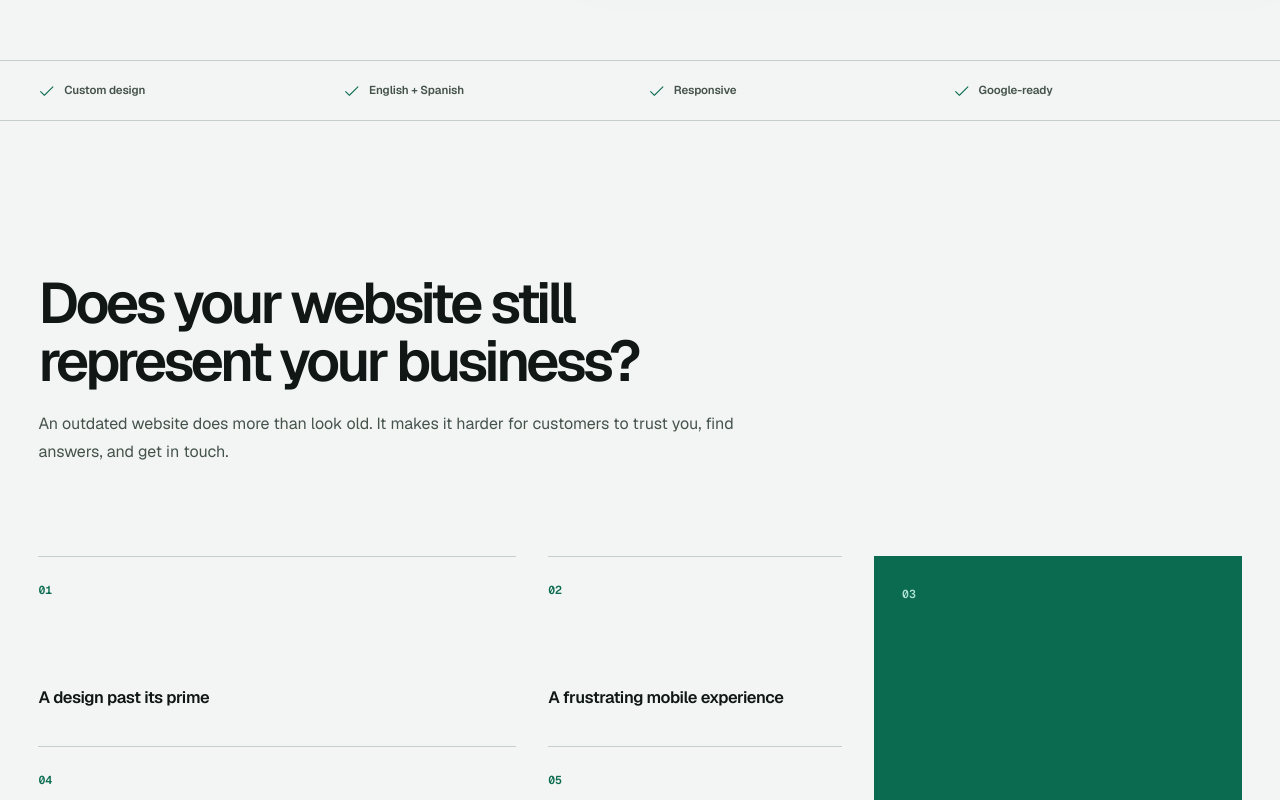
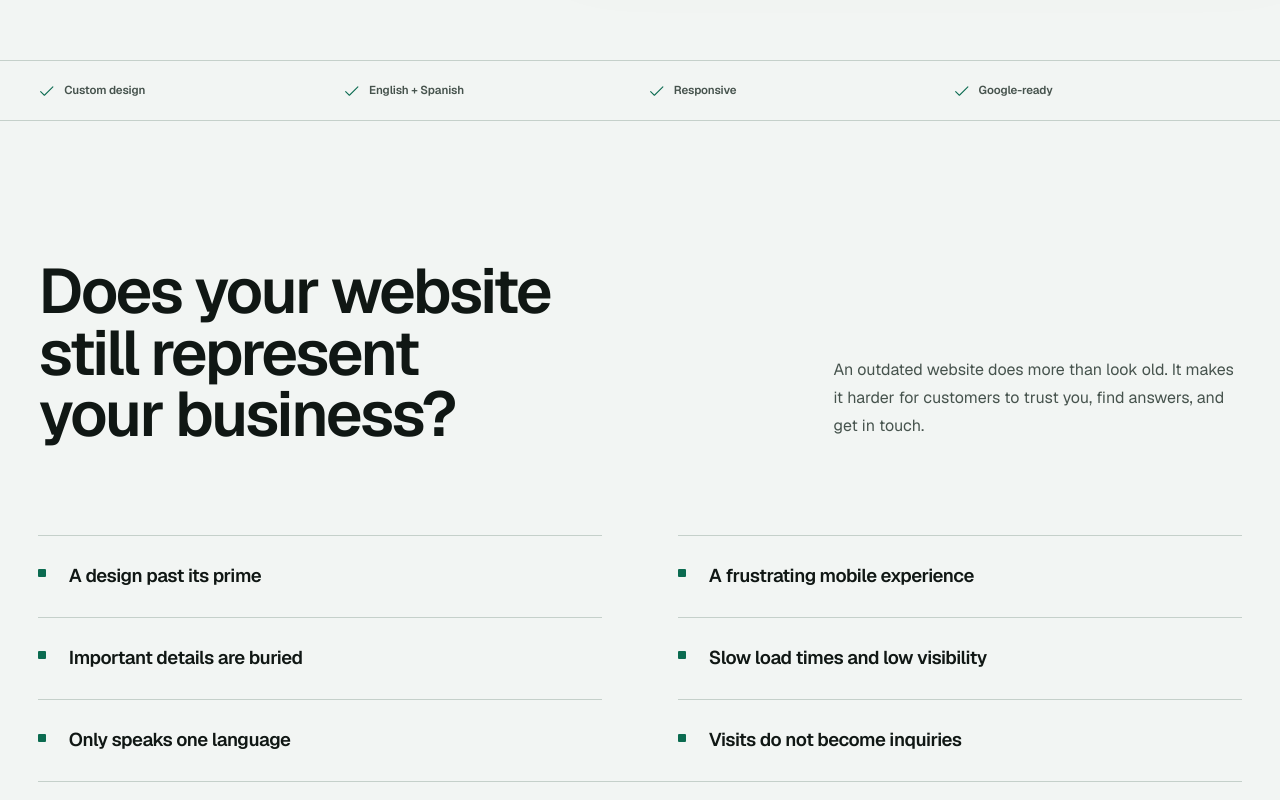
Before and after one commit to JohsonRodriguez/emprendimiento, a Next.js app: page /en in a window 1280 px wide. Shown: the part 740-1540 px from the top of the page. Built offline with nearby package versions, Linux system fonts and the light colour scheme.

Commit message:
Refine business fit diagnostic section

```diff
--- a/app/globals.css
+++ b/app/globals.css
@@ -98,3 +98,14 @@ footer{padding-inline:var(--gutter)}.footer-meta{line-height:1.5}
   footer{width:100%;margin-top:0;padding:3.5rem 1.25rem 2rem;grid-template-columns:minmax(0,1fr);gap:2.5rem}footer nav{grid-template-columns:1fr;gap:.85rem}.footer-meta{grid-column:1;flex-direction:column;gap:1rem}.footer-meta span:last-child{flex-wrap:wrap}
 }
 @media(max-width:420px){.trust-strip{grid-template-columns:1fr}.logo{gap:.5rem}.logo span{width:28px;height:28px}.result-chip{min-height:50px}.checkbox{align-items:flex-start}}
+
+/* Business-fit diagnostic: editorial hierarchy instead of unequal cards. */
+.problem-section{padding-top:clamp(8rem,11vw,10.5rem)}
+.problem-header{display:grid;grid-template-columns:minmax(0,1.25fr) minmax(280px,.75fr);gap:clamp(3rem,9vw,9rem);align-items:end;margin-bottom:clamp(4rem,7vw,6.5rem)}
+.problem-header h2{max-width:780px;margin:0;font-size:clamp(2.75rem,4.9vw,5.15rem);font-weight:540;line-height:.98;letter-spacing:-.04em;text-wrap:balance}
+.problem-header>p{max-width:52ch;margin:0 0 .35rem;color:var(--muted);font-size:1rem;line-height:1.75}
+.problem-grid{grid-template-columns:repeat(2,minmax(0,1fr));gap:0 clamp(2.5rem,6vw,6rem);border-bottom:1px solid var(--line)}
+.problem-item,.problem-item:hover{display:grid;grid-template-columns:12px minmax(0,1fr);gap:1.15rem;align-items:start;min-height:0;padding:1.65rem 0 1.85rem;background:transparent;color:var(--ink);border:0;border-top:1px solid var(--line);border-radius:0;box-shadow:none;transform:none}
+.problem-item i{width:8px;height:8px;margin-top:.42rem;background:var(--accent);border-radius:1px}
+.problem-item p,.p2 p{max-width:34ch;margin:0;font-size:clamp(1.08rem,1.45vw,1.3rem);font-weight:540;line-height:1.35;letter-spacing:-.025em}
+@media(max-width:767px){.problem-section{padding-top:6.25rem}.problem-header{grid-template-columns:minmax(0,1fr);gap:1.5rem;margin-bottom:3.25rem}.problem-header h2{font-size:clamp(2.5rem,11.5vw,3.35rem);line-height:1}.problem-header>p{margin:0;line-height:1.65}.problem-grid{grid-template-columns:minmax(0,1fr)}.problem-item,.problem-item:hover{min-height:0;padding:1.35rem 0 1.5rem}.problem-item p,.p2 p{font-size:1.08rem}}
--- a/components/LandingPage.tsx
+++ b/components/LandingPage.tsx
@@ -12,7 +12,7 @@ export function LandingPage({locale}:{locale:Locale}){const d=dictionaries[local
     <section className="hero"><div className="hero-copy"><Reveal><p className="eyebrow">{d.heroKicker}</p><h1>{d.heroTitle}</h1><p className="hero-body">{d.heroBody}</p><div className="hero-actions"><a className="button primary" href="#contact">{d.heroPrimary}<ArrowRight size={18}/></a></div></Reveal></div><Reveal className="hero-visual" delay={.12}><div className="hero-image"><Image src={assetPath("/images/hero-transformation.png")} alt="Laptop comparing an outdated website with its modern redesign" fill priority sizes="(max-width: 900px) 100vw, 56vw"/></div><div className="transform-caption"><span>{d.before}</span><i/><strong>{d.after}</strong></div></Reveal></section>
     <section className="trust-strip" aria-label="Website standards">{d.trust.map((x)=><span key={x}><Check size={17}/>{x}</span>)}</section>
 
-    <section className="section problem-section"><Reveal className="section-heading"><h2>{d.problemTitle}</h2><p>{d.problemBody}</p></Reveal><div className="problem-grid">{d.problems.map((x,i)=><Reveal className={`problem-item p${i}`} delay={i*.04} key={x}><span>{String(i+1).padStart(2,"0")}</span><p>{x}</p></Reveal>)}</div></section>
+    <section className="section problem-section"><Reveal className="problem-header"><h2>{d.problemTitle}</h2><p>{d.problemBody}</p></Reveal><div className="problem-grid">{d.problems.map((x,i)=><Reveal className="problem-item" delay={i*.04} key={x}><i aria-hidden="true"/><p>{x}</p></Reveal>)}</div></section>
 
     <section className="section compare-section" id="before-after"><Reveal className="section-heading compact"><p className="eyebrow">Before / After</p><h2>{d.beforeTitle}</h2><p>{d.beforeBody}</p></Reveal><Reveal><BeforeAfterSlider before={d.before} after={d.after} drag={d.drag}/></Reveal></section>
 
```
